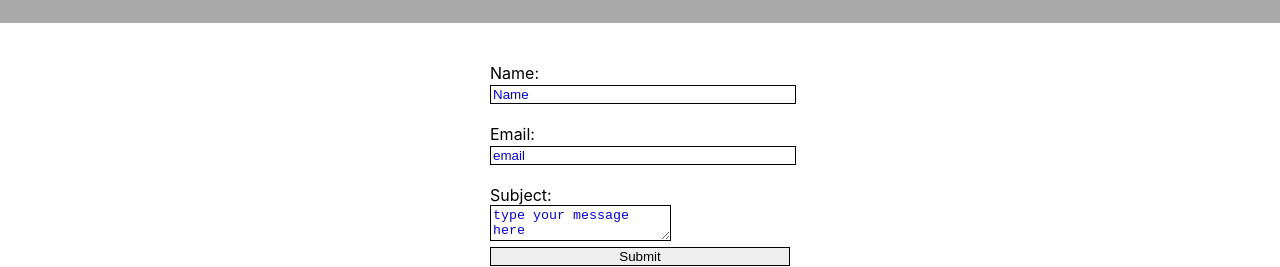
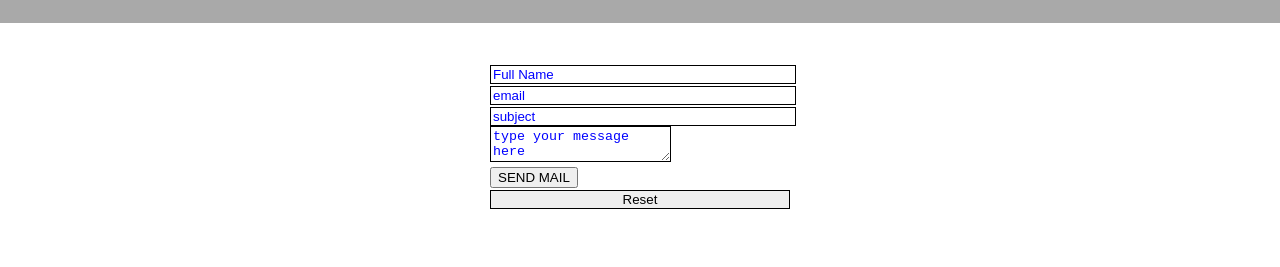
Before and after one commit to jajibade1/portfolio, a React (Create React App) app: page / in a window 1280 px wide. Shown: the part 3298-3565 px from the top of the page. After the commit the page ends 3507 px from the top, so only its background shows below. Built offline with nearby package versions, Linux system fonts and the light colour scheme.

Commit message:
php form updated

```diff
--- a/src/App.css
+++ b/src/App.css
@@ -143,7 +143,7 @@ input {
 }
 
 textarea {
-resize: vertical;
+resize: horizontal;
 max-height: 100px;
 }
 
--- a/src/App.js
+++ b/src/App.js
@@ -87,26 +87,25 @@ This is a website I designed in HTML and CSS. It was a shopping website which en
       </div>
 
      <br></br>
-     <form action="mail_handler.php" method="post" enctype="text/plain" action="mail_handler.php">
-      Name:
-      <input type="text" name="Name" placeholder="Name"></input>
-      <br></br>
-      <br></br>
-      Email:
-      <input type="email" email="Email" placeholder="email"></input>
-      <br></br>
-      <br></br>
-      Subject:
+     <form action="contactform.php" method="post">
+
+      <input type="text" name="name" placeholder="Full Name"></input>
+
+      <input type="email" name="mail" placeholder="email"></input>
+
+      <input type="text" name="subject" placeholder="subject"></input>
+
+      <textarea name="message" placeholder="type your message here"></textarea>
       <br></br>
 
-      <textarea name="subject" placeholder="type your message here"></textarea>
-      <br></br>
-
-      <input type="Submit" name="Submmit"></input>
+      <button type="submit" name="submit">SEND MAIL</button>
 
       <input type="Reset" name="Reset"></input>
 
+
       </form>
+
+
 
       </body>
 
```
Also changed, not shown: 2 other files (tests, documents, lock files or other folders).
